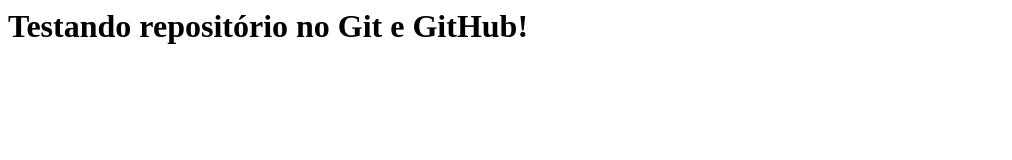
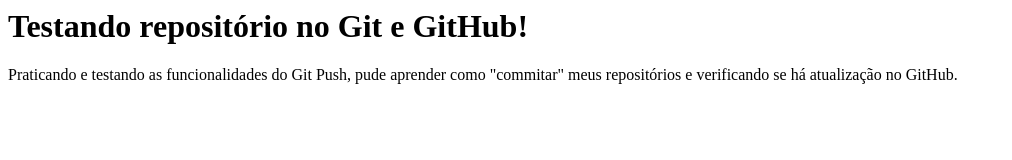
Before and after one commit to AdilioDevUx/modulogit, a plain HTML site: page index.html in a window 1280 px wide. Shown: the whole page, without its empty margins (0-1012 px from the left). Drawn offline with Linux system fonts and the light colour scheme.

Commit message:
Foi criado o arquivo .JS, e fiz modificações no README e inclui um parágrafo no index.html

```diff
--- /dev/null
+++ b/JS/script.js
@@ -0,0 +1 @@
+Só criei o arquivo JS pra praticar!
--- a/index.html
+++ b/index.html
@@ -1 +1,3 @@
 <h1> Testando repositório no Git e GitHub! </h1>
+<p> Praticando e testando as funcionalidades do Git Push, pude aprender como
+"commitar" meus repositórios e verificando se há atualização no GitHub.</p>
```
Also changed, not shown: 1 other file.
